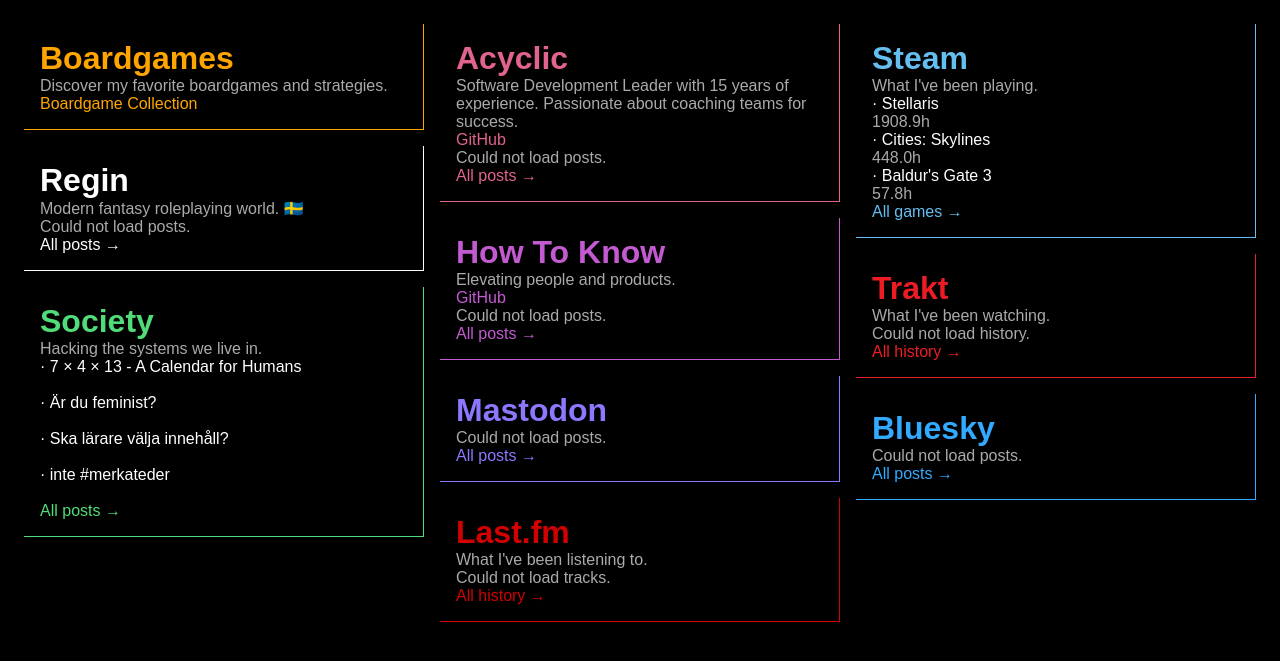
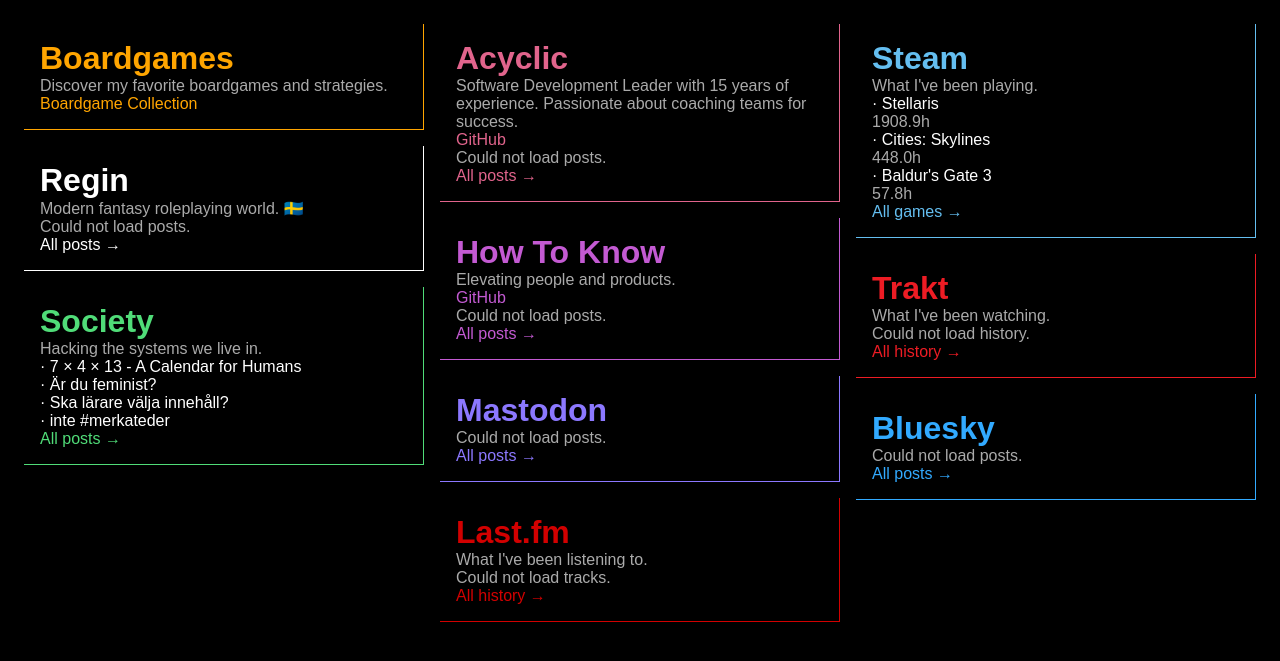
Before and after one commit to paven/paven.github.com, a Jekyll site: the page built from index.html, in a window 1280 px wide. Shown: the top 661 px of the page. Built offline with Jekyll 4.4.1, drawn with Linux system fonts in a browser that asks for light colours.

Commit message:
Hide br tags inside posts - redundant now links are display block

```diff
--- a/index.html
+++ b/index.html
@@ -81,6 +81,9 @@
             white-space: nowrap;
             overflow: hidden;
             text-overflow: ellipsis;
+        }
+        .posts br {
+            display: none;
         }
         .posts a::before {
             content: "· ";
```
